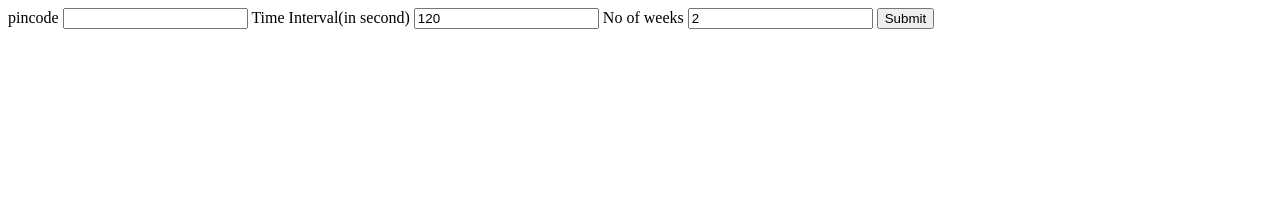
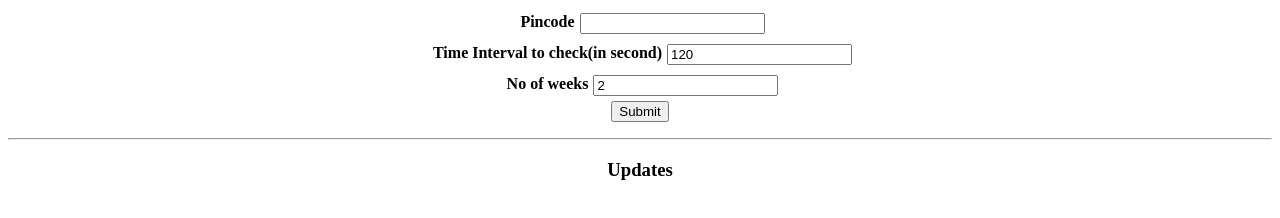
Before and after one commit to SatyamHolmes/SatyamHolmes.github.io, a plain HTML site: page cowin.html in a window 1280 px wide. Drawn offline with Linux system fonts and the light colour scheme.

Commit message:
Update cowin.html

```diff
--- a/cowin.html
+++ b/cowin.html
@@ -1,17 +1,46 @@
 <html>
 	<head>
 		<title>COwin check</title>
+		<style type="text/css">
+			div.field {
+				display: flex;
+				justify-content: space-between;
+				margin: 5px 0px;
+			}
+
+			label {
+				font-weight: bold;
+				margin: 0px 5px;
+			}
+			form {
+				display: flex;
+				flex-direction: column;
+				align-items: center;
+			}
+
+			h3 {
+				text-align: center;
+			}
+		</style>
 		<script type="text/javascript"></script>
 	</head>
 	<form>
-		<label>pincode</label>
+		<div class="field">
+		<label>Pincode</label>
 		<input type="number" name="pincode" required="">
-		<label>Time Interval(in second)</label>
+		</div>
+		<div class="field">
+		<label>Time Interval to check(in second)</label>
 		<input type="number" name="timeout" value=120>
+		</div>
+		<div class="field">
 		<label>No of weeks</label>
 		<input type="number" name="nweeks" value=2>
+		</div>
 		<input type="submit" name="submit">
 	</form>
+	<hr>
+	<h3>Updates</h3>
 	<div>
 	</div>
 	<script type="text/javascript">
```
